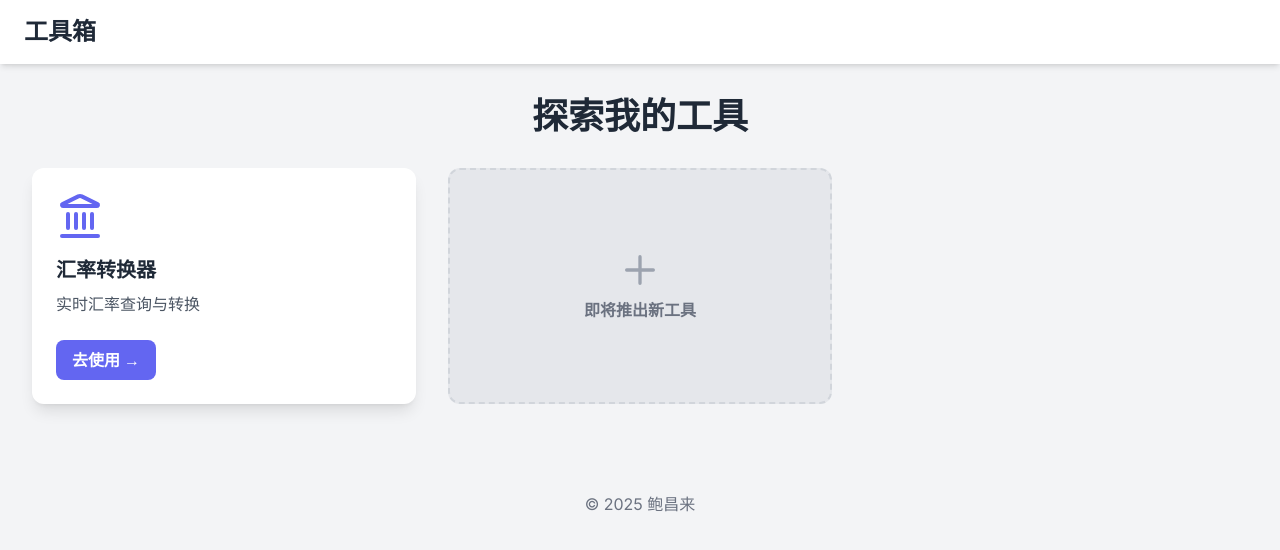
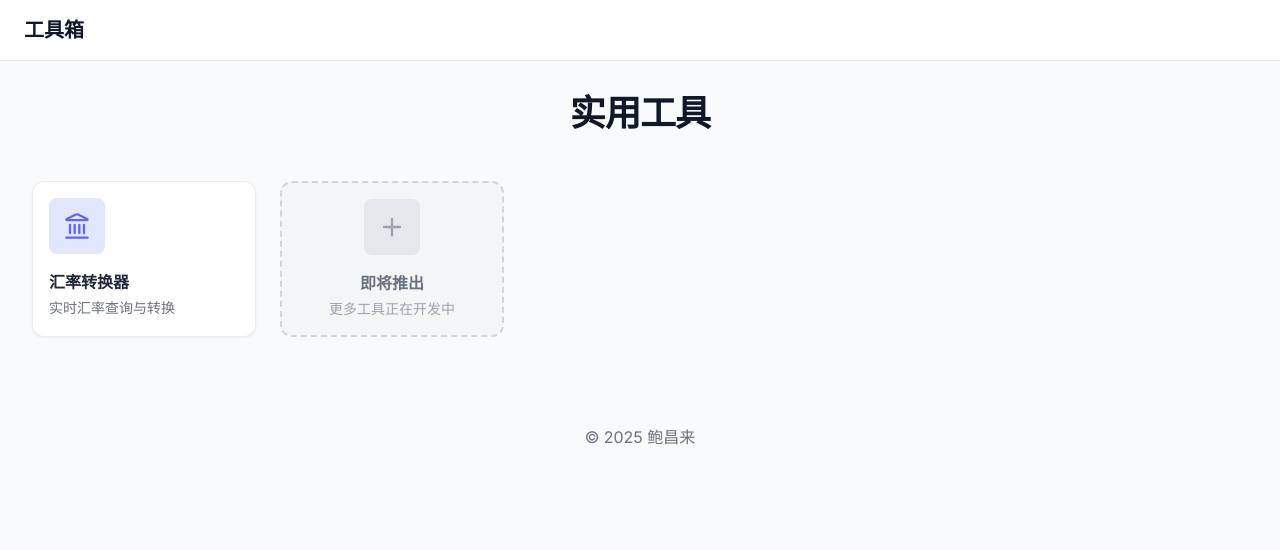
Before and after one commit to Tobias-Bao/Tobias-Bao.github.io, a plain HTML site: page index.html in a window 1280 px wide. Drawn offline with nearby package versions, Linux system fonts and the light colour scheme.

Commit message:
优化显示效果

```diff
--- a/css/global.css
+++ b/css/global.css
@@ -9,10 +9,7 @@
     --subtle-text-color: #6b7280; /* Gray-500 */
 }
 
-/*
-  新增此规则以防止页面出现横向滚动条。
-  它会确保所有内容的宽度都不会超出屏幕的可视范围。
-*/
+
 html,
 body {
     overflow-x: hidden;
@@ -39,12 +36,3 @@ body {
         transform: translateY(0);
     }
 }
-
-.tool-card {
-    transition: transform 0.3s ease, box-shadow 0.3s ease;
-}
-
-.tool-card:hover {
-    transform: translateY(-5px);
-    box-shadow: 0 10px 15px -3px rgba(0, 0, 0, 0.1), 0 4px 6px -2px rgba(0, 0, 0, 0.05);
-}
--- a/index.html
+++ b/index.html
@@ -13,49 +13,52 @@
     <script src="https://unpkg.com/lucide@latest"></script>
     <link rel="stylesheet" href="css/global.css">
 </head>
-<body class="bg-gray-100 antialiased">
+<body class="bg-gray-50 antialiased">
 
-    <header class="bg-white shadow-md sticky top-0 z-10">
+    <header class="bg-white/80 backdrop-blur-md sticky top-0 z-10 border-b border-gray-200">
         <div class="container mx-auto px-6 py-4">
-            <h1 class="text-2xl font-bold text-gray-800">工具箱</h1>
+            <h1 class="text-xl font-bold text-gray-900">工具箱</h1>
         </div>
     </header>
 
     <main class="container mx-auto p-6 lg:p-8">
-        <h2 class="text-4xl font-bold text-gray-800 mb-8 text-center">探索我的工具</h2>
-        <div class="grid grid-cols-1 md:grid-cols-2 lg:grid-cols-3 gap-8">
-            <!-- 工具卡片 -->
-            <div class="bg-white rounded-xl shadow-lg p-6 tool-card">
-                 <div class="text-indigo-500 mb-4">
-                    <i data-lucide="landmark" class="w-12 h-12"></i>
-                 </div>
-                <h3 class="text-xl font-bold text-gray-800 mb-2">汇率转换器</h3>
-                <p class="text-gray-600 mb-6">实时汇率查询与转换</p>
-                <a href="partials/currency-converter.html" class="inline-block bg-indigo-500 text-white font-semibold py-2 px-4 rounded-lg hover:bg-indigo-600 transition-colors duration-300">
-                    去使用 &rarr;
-                </a>
-            </div>
+        <div class="text-center mb-12">
+            <h2 class="text-4xl font-bold text-gray-900 tracking-tight">实用工具</h2>
+        </div>
+
+        <div class="grid grid-cols-2 sm:grid-cols-3 md:grid-cols-4 lg:grid-cols-5 gap-4 md:gap-6">
+
+            <!-- 工具卡片: 汇率转换器 -->
+            <a href="partials/currency-converter.html" class="group flex flex-col gap-4 p-4 bg-white rounded-xl border border-gray-200/80 shadow-sm hover:shadow-lg hover:-translate-y-1 hover:border-indigo-300 transition-all duration-300">
+                <div class="flex items-center justify-center w-14 h-14 bg-indigo-100 text-indigo-500 rounded-lg">
+                    <i data-lucide="landmark" class="w-7 h-7"></i>
+                </div>
+                <div class="flex flex-col">
+                    <h3 class="font-semibold text-gray-800 group-hover:text-indigo-600">汇率转换器</h3>
+                    <p class="text-sm text-gray-500 mt-1">实时汇率查询与转换</p>
+                </div>
+            </a>
+
             <!-- 未来可以添加更多工具卡片 (占位符) -->
-             <div class="bg-gray-200 border-2 border-dashed border-gray-300 rounded-xl flex items-center justify-center p-6 tool-card hover:border-indigo-400 transition-colors duration-300">
-                <div class="text-center">
-                    <div class="text-gray-400 mb-2">
-                         <svg xmlns="http://www.w3.org/2000/svg" class="h-10 w-10 mx-auto" fill="none" viewBox="0 0 24 24" stroke="currentColor">
-                           <path stroke-linecap="round" stroke-linejoin="round" stroke-width="2" d="M12 4v16m8-8H4" />
-                         </svg>
-                    </div>
-                    <p class="text-gray-500 font-semibold">即将推出新工具</p>
+            <div class="flex flex-col items-center justify-center p-4 bg-gray-100/80 rounded-xl border-2 border-dashed border-gray-300 text-center transition-colors duration-300 hover:border-indigo-400 hover:bg-indigo-50">
+                 <div class="flex items-center justify-center w-14 h-14 bg-gray-200 text-gray-400 rounded-lg">
+                    <i data-lucide="plus" class="w-7 h-7"></i>
+                </div>
+                <div class="flex flex-col mt-4">
+                    <h3 class="font-semibold text-gray-500">即将推出</h3>
+                    <p class="text-sm text-gray-400 mt-1">更多工具正在开发中</p>
                 </div>
             </div>
+
         </div>
     </main>
 
     <footer class="text-center p-6 mt-8">
-        <p class="text-gray-500">&copy; 2025 <a href="https://changlai-bao.github.io/cn/index.html" target="_blank">鲍昌来</a></p>
+        <p class="text-gray-500">&copy; 2025 <a href="https://changlai-bao.github.io/cn/index.html" target="_blank" class="hover:text-indigo-600">鲍昌来</a></p>
     </footer>
 
     <script src="js/global.js"></script>
 
-    <!-- 初始化 Lucide 图标 -->
     <script>
       lucide.createIcons();
     </script>
```
Also changed, not shown: partials/currency-converter.html (+1 -1 lines).
